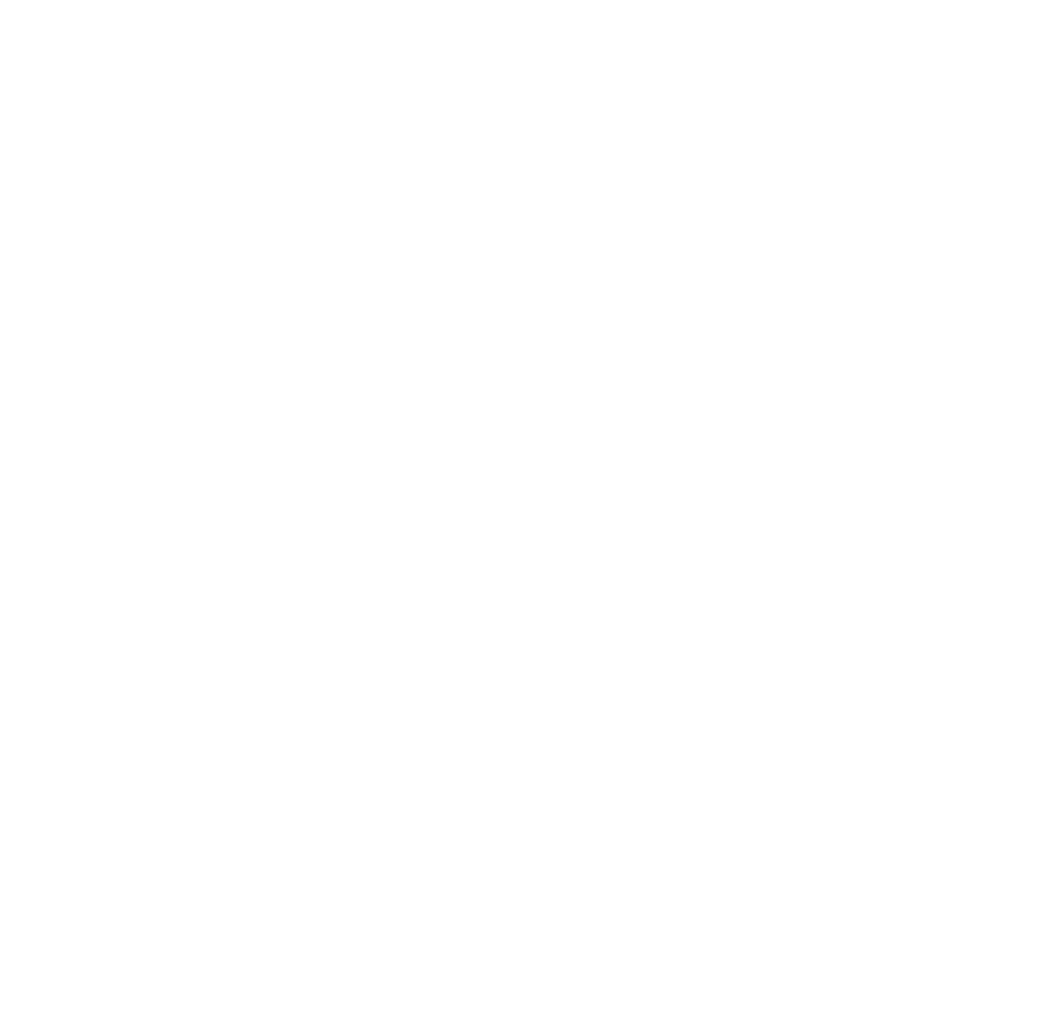
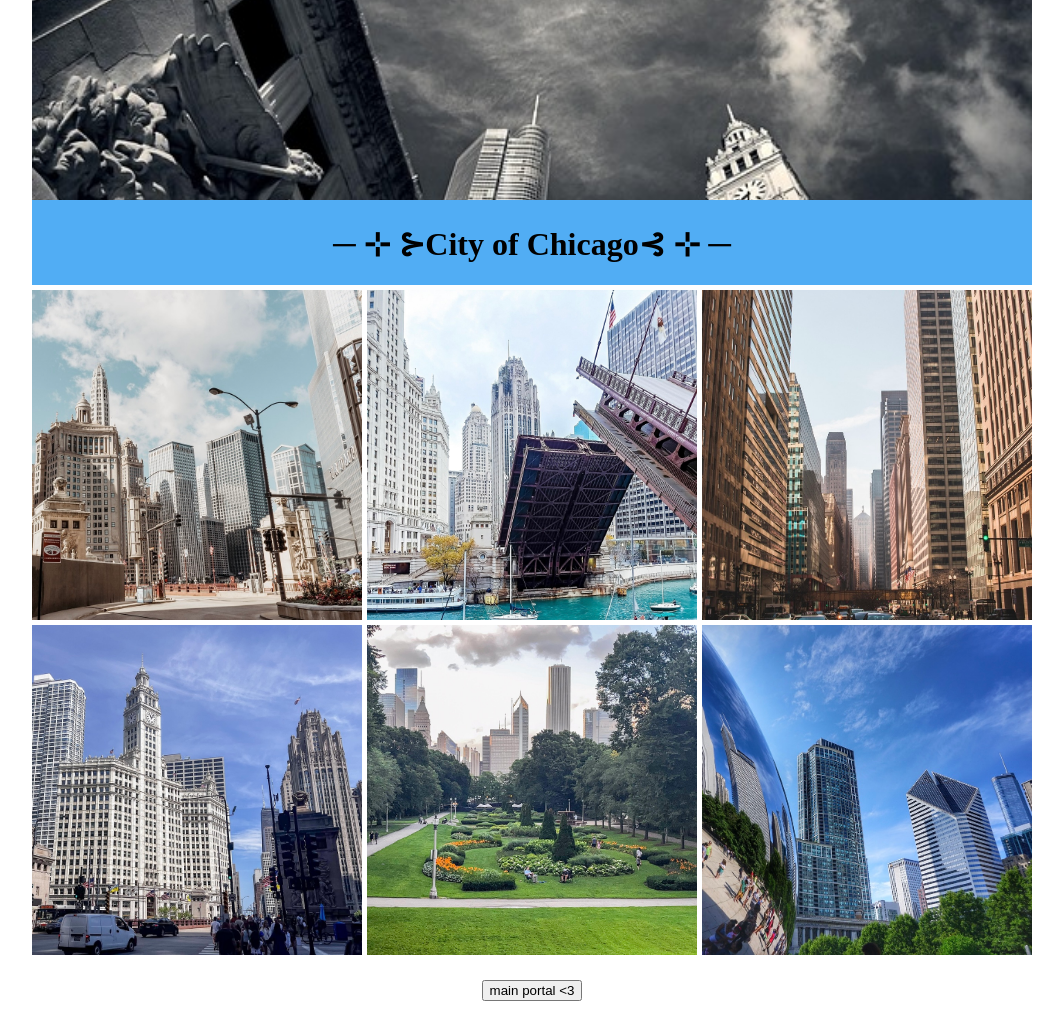
Before and after one commit to critikal404/ADD103, a plain HTML site: page week_06/gallery/gallery_v1.html in a window 1280 px wide. Shown: the whole page, without its empty margins (108-1171 px from the left). Before the commit the page ends 800 px from the top, so only its background shows below. Drawn offline with Linux system fonts and the light colour scheme.

Commit message:
week 6 updates

```diff
--- a/week_06/gallery/gallery_v1.html
+++ b/week_06/gallery/gallery_v1.html
@@ -3,9 +3,27 @@
 <head>
     <meta charset="UTF-8">
     <meta name="viewport" content="width=device-width, initial-scale=1.0">
-    <title>Document</title>
+    <title>Chicagoᯓ★</title>
+    <link rel="stylesheet" href="style.css">
 </head>
 <body>
+    <div class="photo-wall">
+        <div class="banner">
+            <img src="../../../ADD103/week_06/images/chicago_banner.jpg" alt="shot of chicago buildings in black/white">
+                <h1>─ ⊹ ⊱City of Chicago⊰ ⊹ ─</h1>
+        </div>
 
+        <img src="../../../ADD103/week_06/images/chicago_01.JPG" alt="chicago loop">
+        <img src="../../../ADD103/week_06/images/chicago_02.JPG" alt="chicago bridges">
+        <img src="../../../ADD103/week_06/images/chicago_03.JPG" alt="chicago downtown">
+        <img src="../../../ADD103/week_06/images/chicago_04.JPG" alt="chicago buildings">
+        <img src="../../../ADD103/week_06/images/chicago_05.JPG" alt="chicago park">
+        <img src="../../../ADD103/week_06/images/chicago_06.JPG" alt="chicago skyscrapers and cloud gate">
+
+            <div class="footer">
+                <a href="../../../ADD103/index.html"><button>main portal <3 </button></a>
+            </div>
+
+    </div>
 </body>
 </html>
--- a/week_06/gallery/style.css
+++ b/week_06/gallery/style.css
@@ -0,0 +1,44 @@
+:root {
+    --main: #51adf4;
+    --bg-color: #fff;
+    --font-color: #000;
+}
+
+body {
+    background-color: var(--bg-color);
+    color: var(--font-color);
+    font-family:'Times New Roman', Times, serif;
+    max-width: 1000px;
+    margin: 0 auto;
+
+}
+
+.photo-wall {
+    display: grid;
+    grid-template-columns: repeat(3, 1fr);
+    gap: 5px;
+}
+
+.banner {
+    grid-column: span 3;
+    background-color: var(--main);
+    text-align: center;
+}
+
+.photo-wall img {
+    width: 100%;
+    object-fit: cover;
+}
+
+.banner img {
+    width: 100%;
+    height: 200px;
+    object-fit: cover;
+}
+
+.footer {
+    grid-column: span 3;
+    background-color: var(--bg-color);
+    text-align: center;
+    padding: 20px;
+}
```
Also changed, not shown: week_06/images/chicago_01.JPG (added), week_06/images/chicago_02.JPG (added), week_06/images/chicago_03.JPG (added), week_06/images/chicago_04.JPG (added), week_06/images/chicago_05.JPG (added), week_06/images/chicago_06.JPG (added), week_06/images/chicago_banner.jpg (added).
